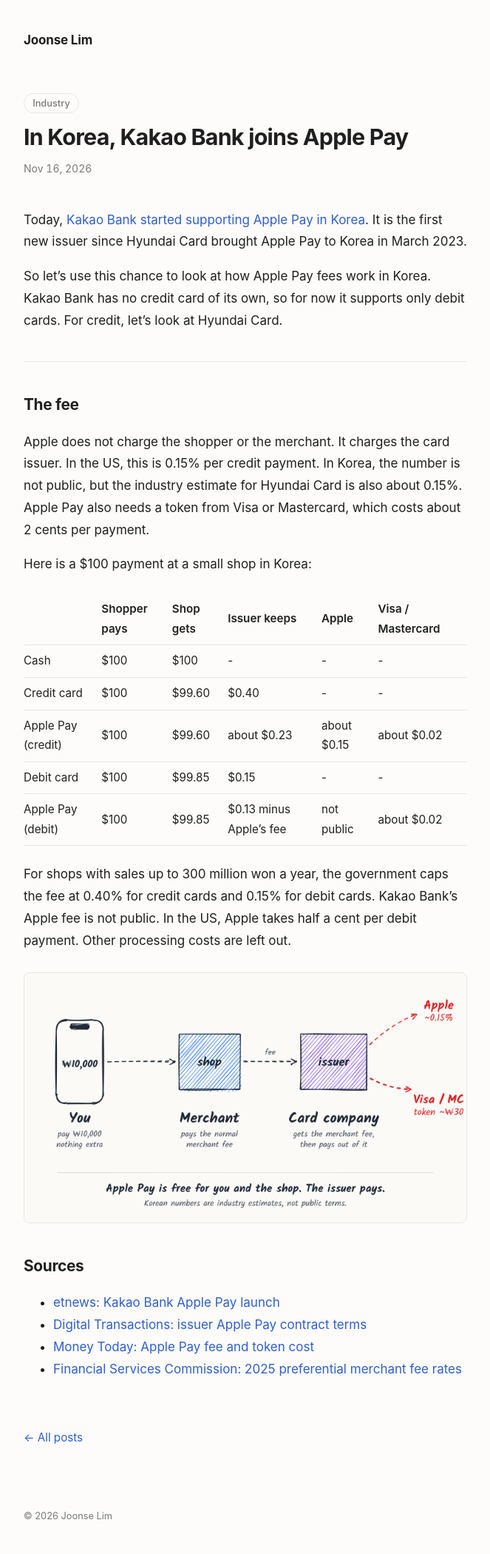
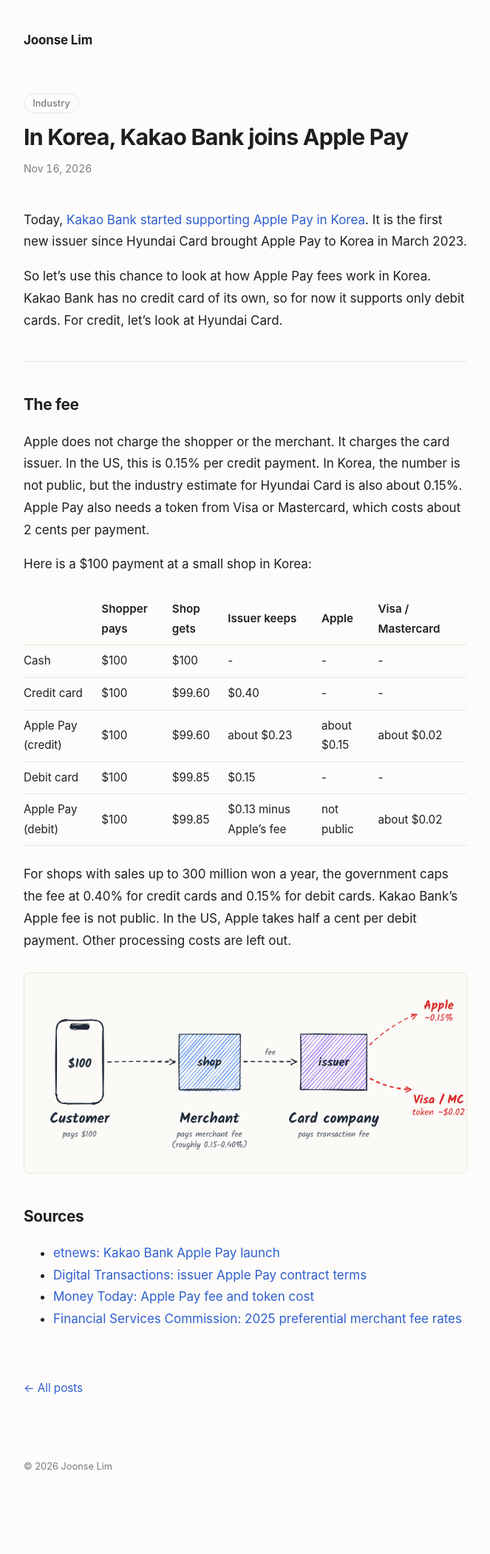
Before and after one commit to joonselim/joonselim.github.io, a Jekyll site: the page built from _posts/2026-11-16-kakao-bank-joins-apple-pay.md, in a window 1280 px wide. Shown: the whole page at 74% size, without its empty margins (308-971 px from the left). Built offline with Jekyll 4.4.1, drawn with Linux system fonts in a browser that asks for light colours; after the commit the page ends 2033 px from its top, so only the background shows below that.

Commit message:
Update Kakao Bank post sketch
Co-Authored-By: Claude Opus 5.5 <noreply@anthropic.com>

```diff
--- a/_posts/2026-11-16-kakao-bank-joins-apple-pay.md
+++ b/_posts/2026-11-16-kakao-bank-joins-apple-pay.md
@@ -28,7 +28,7 @@ Here is a $100 payment at a small shop in Korea:
 For shops with sales up to 300 million won a year, the government caps the fee at 0.40% for credit cards and 0.15% for debit cards. Kakao Bank's Apple fee is not public. In the US, Apple takes half a cent per debit payment. Other processing costs are left out.
 
 <figure class="post-figure">
-  <img src="{{ '/assets/posts/kakao-bank-joins-apple-pay/who-pays.png' | relative_url }}" alt="Sketch: you pay 10,000 won, the shop pays the normal merchant fee to the card company, and the card company pays Apple about 0.15% and Visa or Mastercard about 30 won for the token">
+  <img src="{{ '/assets/posts/kakao-bank-joins-apple-pay/who-pays.png' | relative_url }}" alt="Sketch: the customer pays $100, the merchant pays a fee of roughly 0.15 to 0.40% to the card company, and the card company pays Apple about 0.15% and Visa or Mastercard about $0.02 for the token">
 </figure>
 
 ## Sources
```
Also changed, not shown: assets/posts/kakao-bank-joins-apple-pay/who-pays.png.
